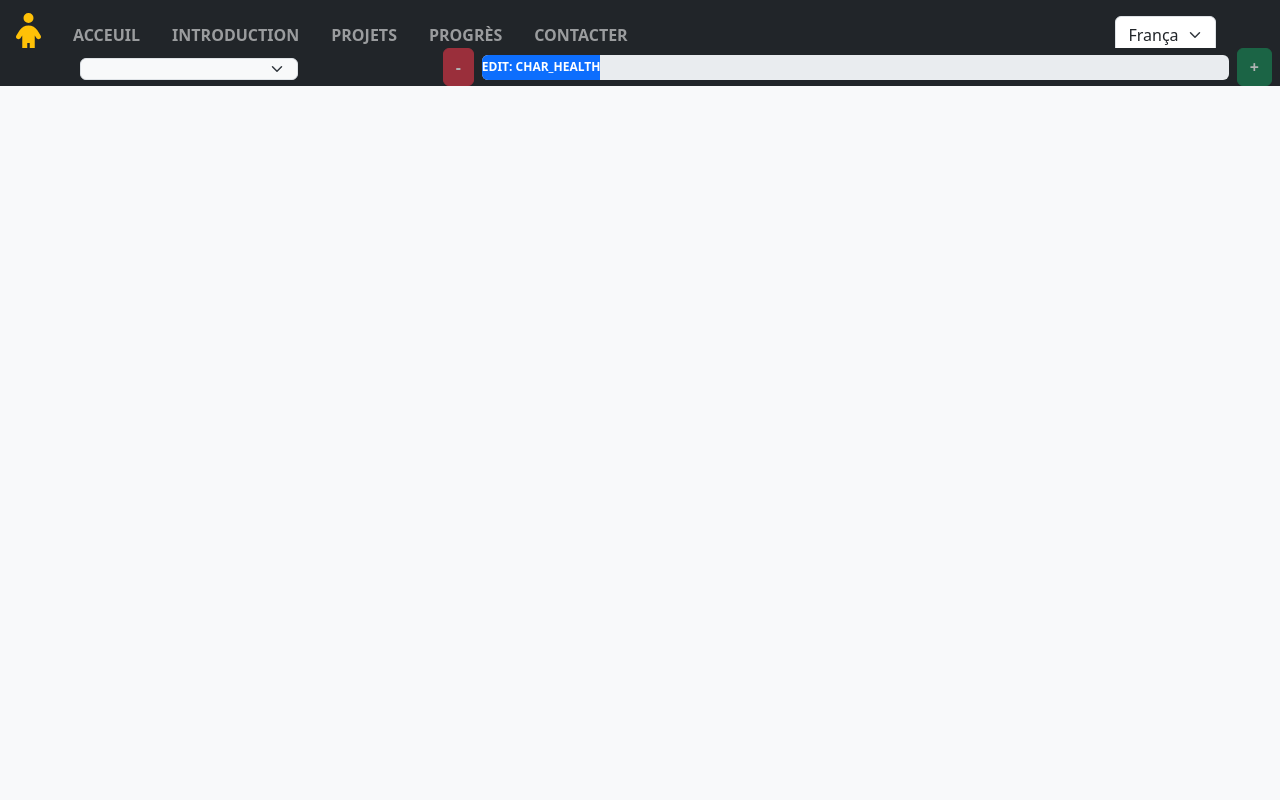
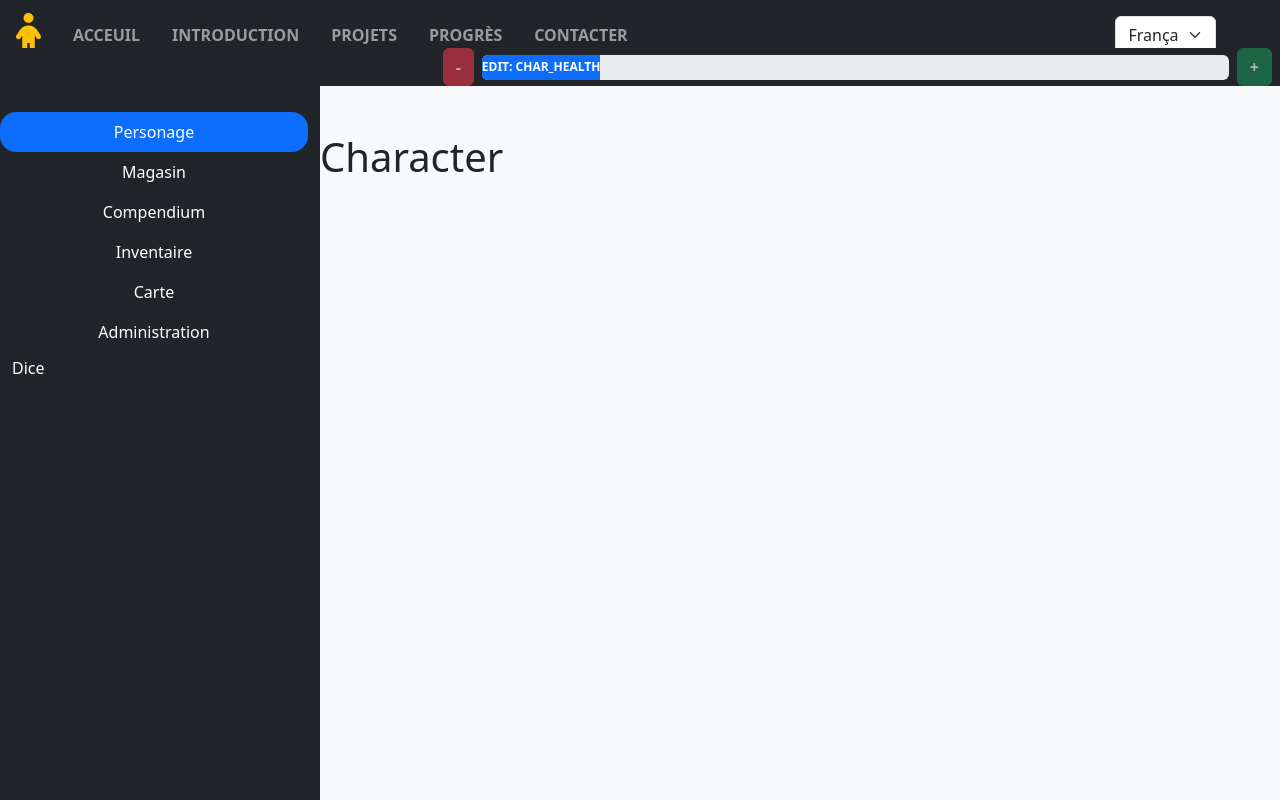
Before and after one commit to th3qu1x0t1c0n3/porfolio, a React (Create React App) app: page /dungeon in a window 1280 px wide. Shown: the top 800 px of the page. Built offline with nearby package versions, Linux system fonts and the light colour scheme.

Commit message:
Nav Dungeon

```diff
--- a/src/components/dungeon/Dungeon.tsx
+++ b/src/components/dungeon/Dungeon.tsx
@@ -1,6 +1,10 @@
-import Header from "./Header";
+import Header from "./header/Header";
+import SideBar from "./side/SideBar";
+import {useState} from "react";
 
 function Dungeon() {
+    const [tab, setTab] = useState<string>('character')
+
     return (
         <>
             <nav className="navbar navbar-expand-md navbar-light">
@@ -8,7 +12,7 @@ function Dungeon() {
                 <div className="collapse navbar-collapse" id="navbarTogglerDemo03">
                     <div className="container-fluid">
                         <div className="row">
-                            {/*    TODO: Side bar*/}
+                            <SideBar setTab={setTab} tab={tab}/>
                         </div>
                     </div>
                 </div>
@@ -17,7 +21,12 @@ function Dungeon() {
             <section className="container-fluid g-0">
                 <div className="col-xl-9 col-lg-8 col-md-8 ms-auto g-0">
                     <div className="row my-md-2 my-4"></div>
-                    {/*TODO: Router outlet*/}
+                    {tab === 'character' && <h1>Character</h1>}
+                    {tab === 'store' && <h1>Store</h1>}
+                    {tab === 'compendium' && <h1>Compendium</h1>}
+                    {tab === 'inventory' && <h1>Inventory</h1>}
+                    {tab === 'map' && <h1>Map</h1>}
+                    {tab === 'administration' && <h1>Administration</h1>}
                 </div>
 
             </section>
--- a/src/components/dungeon/Header.tsx
+++ b/src/components/dungeon/header/Header.tsx
@@ -1,5 +1,5 @@
-import Name from "./personnage/Name";
-import HealthBar from "./personnage/HealthBar";
+import Name from "./Name";
+import HealthBar from "./HealthBar";
 
 
 function Header(){
--- a/src/components/dungeon/personnage/Personnage.tsx
+++ b/src/components/dungeon/personnage/Personnage.tsx
@@ -1,6 +1,6 @@
 import React from 'react';
 import Statistics from "./Statistics";
-import Dice from "./Dice";
+import Dice from "../side/Dice";
 import Informations from "./Informations";
 import Armes from "./Armes";
 import Inventory from "./Inventory";
--- a/src/components/dungeon/personnage/Dice.tsx
+++ b/src/components/dungeon/side/Dice.tsx
@@ -1,6 +1,6 @@
 function Dice() {
     return (
-        <div>
+        <div className={"text-white"}>
             <p>Dice</p>
         </div>
     )
--- /dev/null
+++ b/src/components/dungeon/side/SideBar.tsx
@@ -0,0 +1,53 @@
+import NavTab from "../../../assets/models/elements/NavTab";
+import {Nav, Navbar} from "react-bootstrap";
+import {useTranslation} from "react-i18next";
+import Dice from "./Dice";
+
+
+function SideBar({setTab, tab}: { setTab: (tab: string) => void, tab: string }) {
+    const {t} = useTranslation();
+    const navItems = [
+        new NavTab('character', 'pages.dungeon.character'),
+        new NavTab('store', 'pages.dungeon.store'),
+        new NavTab('compendium', 'pages.dungeon.compendium'),
+        new NavTab('inventory', 'pages.dungeon.inventory'),
+        new NavTab('map', 'pages.dungeon.map'),
+        new NavTab('administration', 'pages.dungeon.administration'),
+    ]
+    return (
+        <Nav className="navbar navbar-expand-md navbar-light">
+            <Navbar className="collapse navbar-collapse" id="navbarTogglerDemo03">
+                <div className="container-fluid">
+                    <div className="row">
+                        <div className="col-xl-3 col-lg-4 col-md-4 bg-dark mt-5 fixed-top not-fixed-sm">
+                            <div className="row align-items-start flex-column vh-100 not-fixed-sm">
+                                <div className="row mt-md-0 mt-5">
+                                </div>
+                                <div className="col-12 my-1 d-lg-inline d-none">
+                                    <h1>EDIT: IMG</h1>
+                                </div>
+                                <Nav defaultActiveKey="/home" className="flex-column me-auto mb-2 mb-lg-0 ">
+                                    {navItems.map((tabItem, index) => (
+                                        <Nav.Item key={index} className={`rounded rounded-4  ${tab === tabItem.link ? 'bg-primary' : ''}`}>
+                                            <Nav.Link className="nav-link text-white text-center text-capitalize"
+                                                      onClick={() => setTab(tabItem.link)}>
+                                                {t(tabItem.label)}
+                                            </Nav.Link>
+                                        </Nav.Item>
+                                    ))}
+                                </Nav>
+                                <div className="col-12 my-1 d-md-inline d-none d-overflow-auto"
+                                     style={{maxHeight: '30%', overflow: 'auto'}}
+                                >
+                                    <Dice/>
+                                </div>
+                            </div>
+                        </div>
+                    </div>
+                </div>
+            </Navbar>
+        </Nav>
+    );
+}
+
+export default SideBar;
--- a/src/language/fr.json
+++ b/src/language/fr.json
@@ -81,6 +81,16 @@
       "catalog": "Catalogue",
       "sauveQuiPeut": "Sauve qui peut",
       "maintenance": "Maintenance"
+    },
+    "dungeon": {
+      "character": "Personage",
+      "store": "Magasin",
+      "compendium": "Compendium",
+      "inventory": "Inventaire",
+      "map": "Carte",
+      "administration": "Administration",
+
+      "characterName": "Nom du personnage"
     }
   },
   "errors": {
```
Also changed, not shown: src/components/dungeon/header/HealthBar.tsx (renamed from src/components/dungeon/personnage/HealthBar.tsx), src/components/dungeon/header/Name.tsx (renamed from src/components/dungeon/personnage/Name.tsx).
